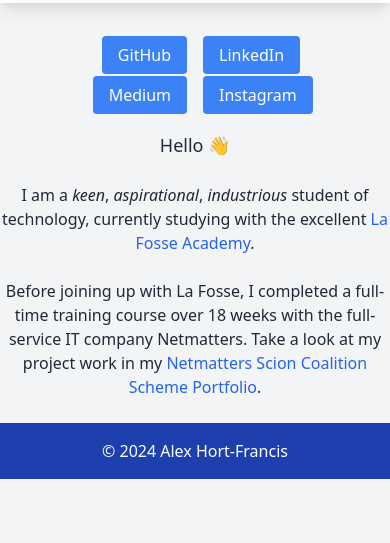
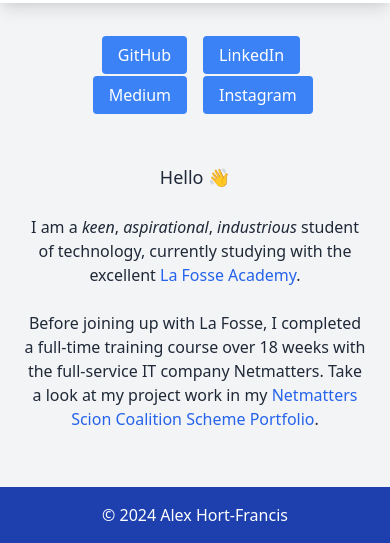
Before and after one commit to hortfrancis/personal-website-landing-page, a plain HTML site: page index.html in a window 390 px wide. Shown: the part 373-916 px from the top of the page. Before the commit the page ends 852 px from the top, so only its background shows below. Drawn offline with nearby package versions, Linux system fonts and the light colour scheme.

Commit message:
Improve responsive layout for main text content

```diff
--- a/index.html
+++ b/index.html
@@ -23,7 +23,9 @@
         ">
             <img class="profile-photo rounded-full h-40 w-40" src="alex-hort-francis.png" alt="Alex Hort-Francis">
             <h1 class="text-4xl text-center font-bold">Alex <span class="whitespace-nowrap">Hort-Francis</span></h1>
-            <p class="text-xl text-center italic">Junior Developer & <span class="whitespace-nowrap">Technology Consultant</span></p>
+            <p class="text-xl text-center italic">Junior Developer &
+                <span class="whitespace-nowrap">Technology Consultant</span>
+            </p>
         </header>
 
         <nav>
@@ -50,7 +52,10 @@
             </ul>
         </nav>
 
-        <main class="max-w-lg mx-auto flex flex-col gap-6 my-6 text-center">
+        <main class="
+            mx-6 my-14 flex flex-col gap-6 text-center
+            sm:max-w-lg sm:mx-auto
+        ">
             <p class="text-lg">Hello 👋</p>
             <p>I am a <em>keen</em>, <em>aspirational</em>, <em>industrious</em> student of technology, currently
                 studying with the excellent <a href="https://www.lafosseacademy.com/" target="_blank"
```
